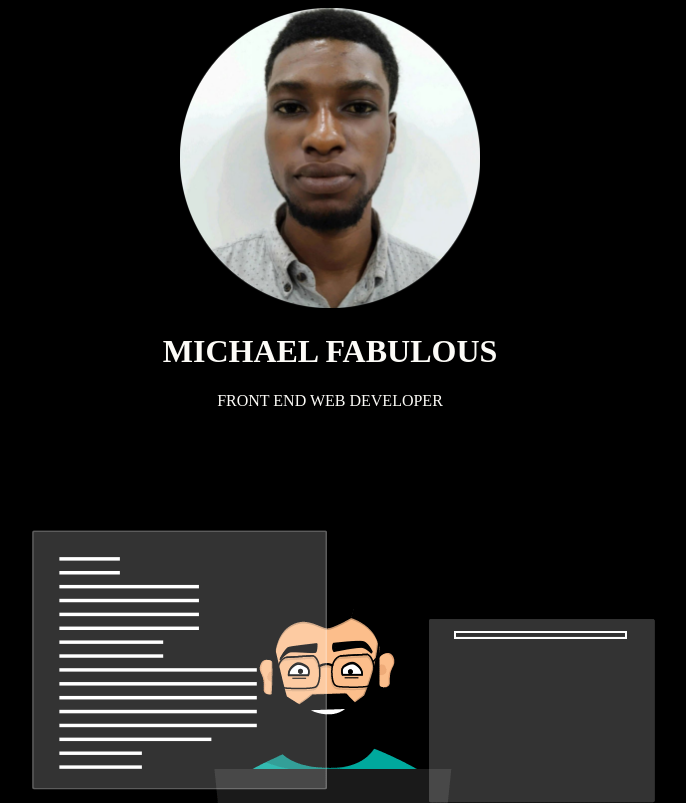
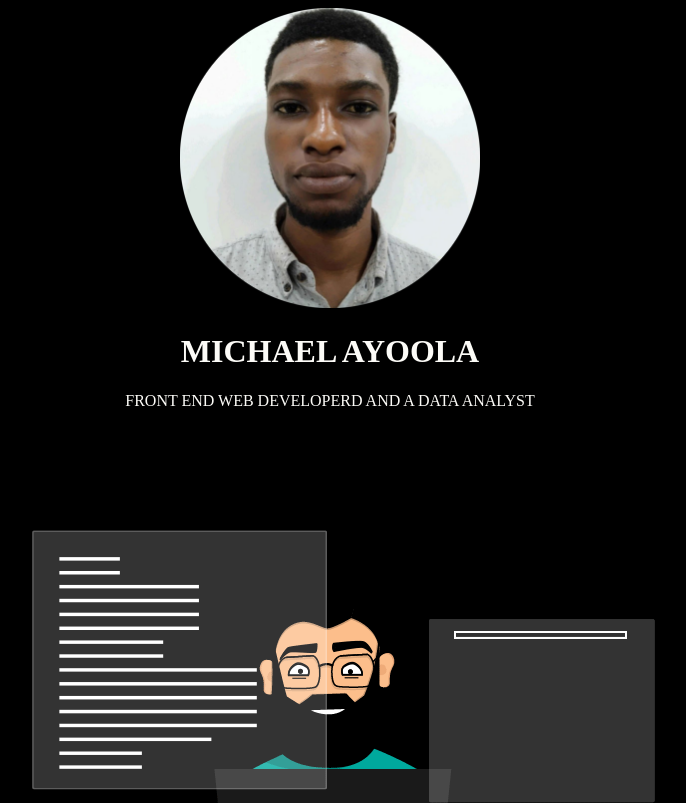
Before and after one commit to ayolayinmika/newbie, a plain HTML site: page index.html in a window 1280 px wide. Shown: the top 803 px of the page, without its empty margins (310-996 px from the left). Drawn offline with Linux system fonts and the light colour scheme.

Commit message:
Update index.html

```diff
--- a/index.html
+++ b/index.html
@@ -9,8 +9,8 @@
 <body style="background-color: black;   color:rgb(252, 251, 247);">
     <center>
   <img src="./images/olayinmika-modified.png" alt="my profile picture" width="300px" height="300px">
-  <h1>MICHAEL  FABULOUS</h1>
-  <p>FRONT END WEB DEVELOPER</p>
+  <h1>MICHAEL  AYOOLA </h1>
+  <p>FRONT END WEB DEVELOPERD AND A DATA ANALYST</p>
 </center>
       <hr noshade="none" color="black">
 
```
